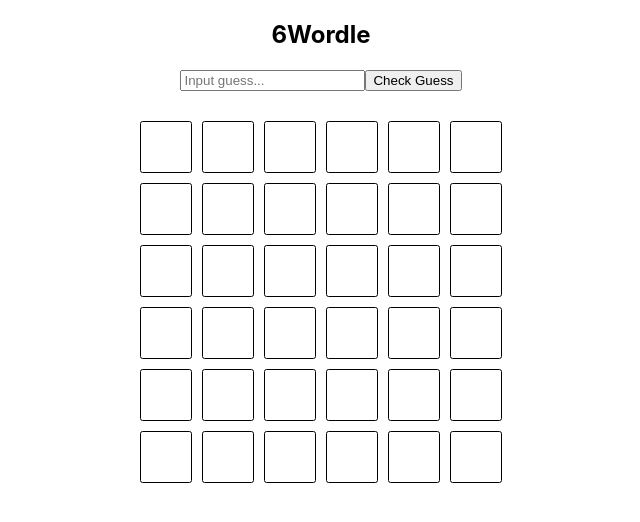
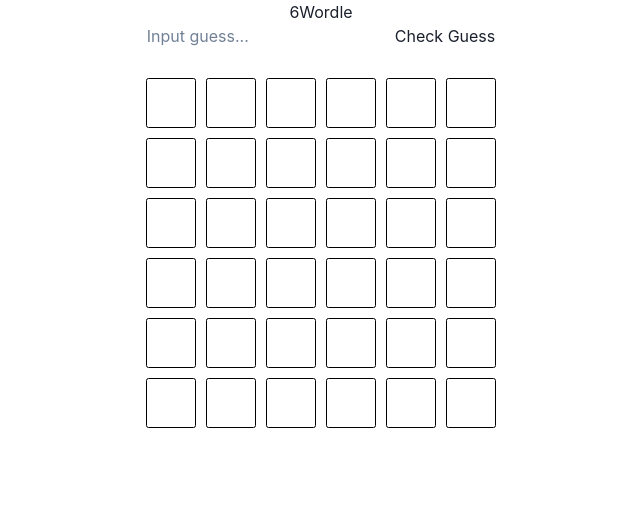
Before and after one commit to milanz14/react-typescript-wordle, a React (Create React App) app: page / in a window 1280 px wide. Shown: the top 522 px of the page, without its empty margins (319-959 px from the left). Built offline with nearby package versions, Linux system fonts and the light colour scheme.

Commit message:
install Chakra, set up Chakra provider

```diff
--- a/package.json
+++ b/package.json
@@ -3,6 +3,7 @@
   "version": "0.1.0",
   "private": true,
   "dependencies": {
+    "@chakra-ui/react": "^2.5.1",
     "@testing-library/jest-dom": "^5.16.5",
     "@testing-library/react": "^13.4.0",
     "@testing-library/user-event": "^13.5.0",
--- a/src/index.tsx
+++ b/src/index.tsx
@@ -1,9 +1,15 @@
 import ReactDOM from "react-dom/client";
 import "./index.css";
 import App from "./App";
+
+import { ChakraProvider } from "@chakra-ui/react";
 
 const root = ReactDOM.createRoot(
   document.getElementById("root") as HTMLElement
 );
 // remove strict mode to prevent useEffect running twice in <App />
-root.render(<App />);
+root.render(
+  <ChakraProvider>
+    <App />
+  </ChakraProvider>
+);
```
Also changed, not shown: 1 other file (tests, documents, lock files or other folders).
